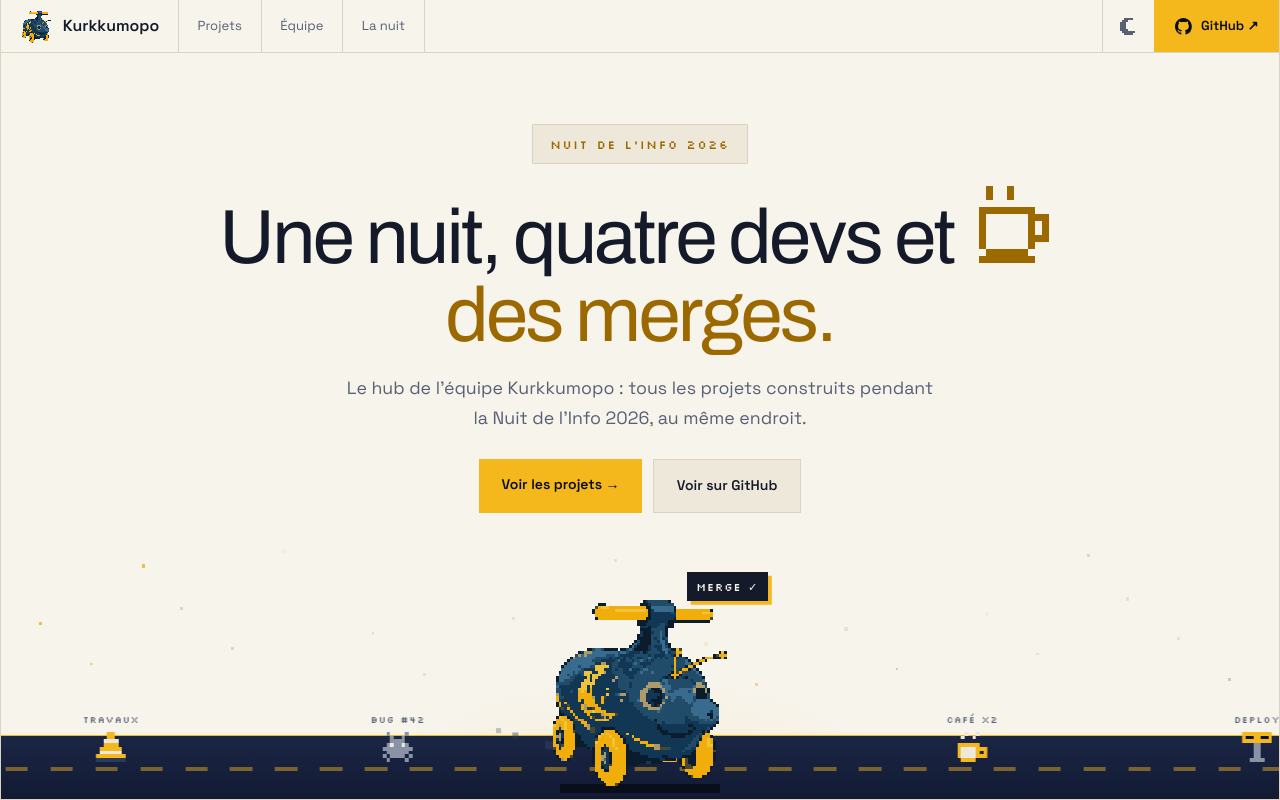
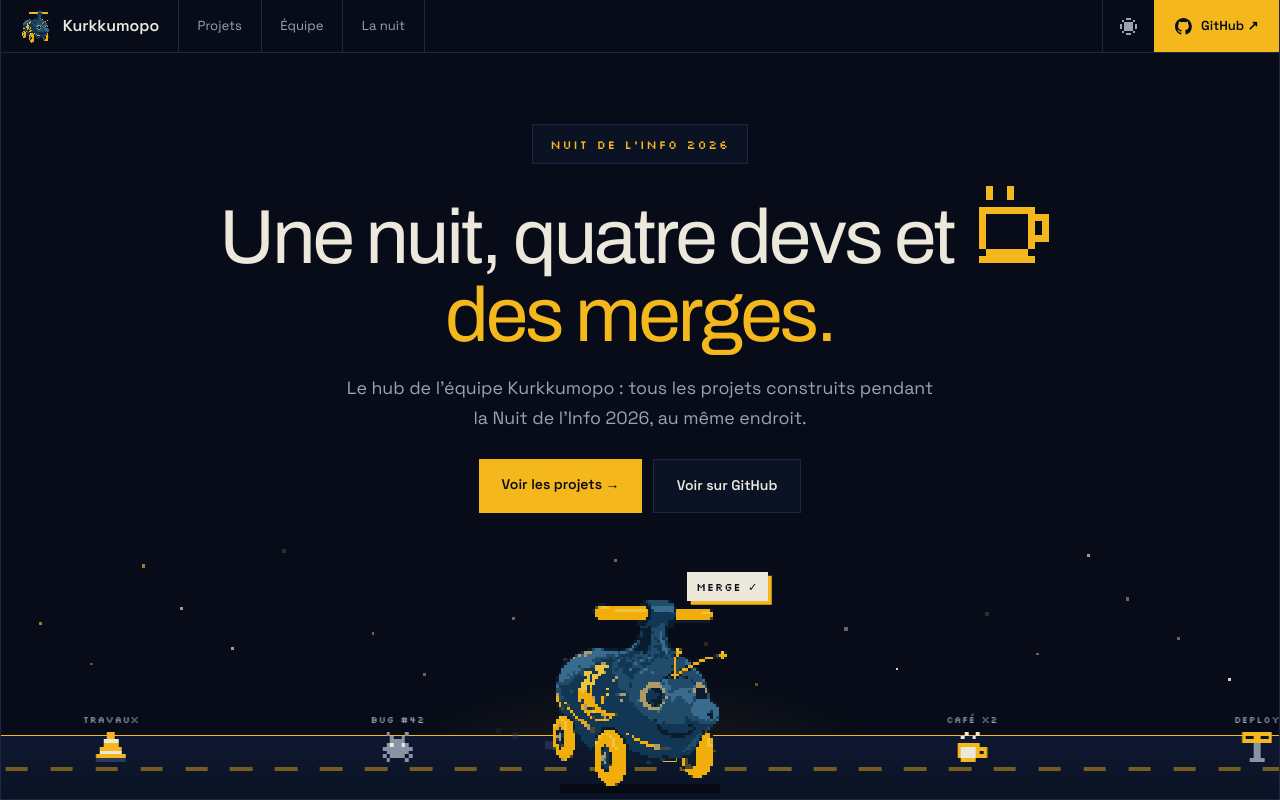
Before and after one commit to Kurkkumopo-NDI-2026/kurkkumopo-landing, a React (Vite) app: page / in a window 1280 px wide. Shown: the top 800 px of the page. Built offline with nearby package versions, Linux system fonts and the light colour scheme.

Commit message:
feat(theme): dark by default

```diff
--- a/public/theme.js
+++ b/public/theme.js
@@ -1,9 +1,8 @@
-// Applique le thème avant le premier rendu (évite le flash) : choix stocké, sinon préférence système.
+// Applique le thème avant le premier rendu (évite le flash) : choix stocké, sinon sombre par défaut.
 ;(function () {
   var t
   try {
     t = localStorage.getItem('theme')
   } catch (e) {}
-  if (t !== 'light' && t !== 'dark') t = window.matchMedia('(prefers-color-scheme: light)').matches ? 'light' : 'dark'
-  document.documentElement.dataset.theme = t
+  document.documentElement.dataset.theme = t === 'light' ? 'light' : 'dark'
 })()
--- a/src/styles/page.css
+++ b/src/styles/page.css
@@ -1,5 +1,5 @@
 /* ── thèmes ─────────────────────────────────────────────────────────────
-   data-theme est posé avant le rendu par public/theme.js (préférence stockée, sinon système).
+   data-theme est posé avant le rendu par public/theme.js (choix stocké, sinon sombre par défaut).
    La route reste sombre (asphalte) et le jaune des boutons ne change pas. */
 :root,
 :root[data-theme='dark'] {
--- a/src/useTheme.ts
+++ b/src/useTheme.ts
@@ -4,30 +4,13 @@ export type Theme = 'light' | 'dark'
 
 const read = (): Theme => (document.documentElement.dataset.theme === 'light' ? 'light' : 'dark')
 
-const stored = (): string | null => {
-  try {
-    return localStorage.getItem('theme')
-  } catch {
-    return null
-  }
-}
-
-/** Thème courant (posé par public/theme.js) + bascule mémorisée. Suit le système tant que l'utilisateur n'a rien choisi. */
+/** Thème courant (posé par public/theme.js, sombre par défaut) + bascule mémorisée. */
 export function useTheme() {
   const [theme, setTheme] = useState<Theme>(read)
 
   useEffect(() => {
     document.documentElement.dataset.theme = theme
   }, [theme])
-
-  useEffect(() => {
-    const mq = window.matchMedia('(prefers-color-scheme: light)')
-    const onChange = (e: MediaQueryListEvent) => {
-      if (!stored()) setTheme(e.matches ? 'light' : 'dark')
-    }
-    mq.addEventListener('change', onChange)
-    return () => mq.removeEventListener('change', onChange)
-  }, [])
 
   const toggle = useCallback(() => {
     setTheme((t) => {
```
